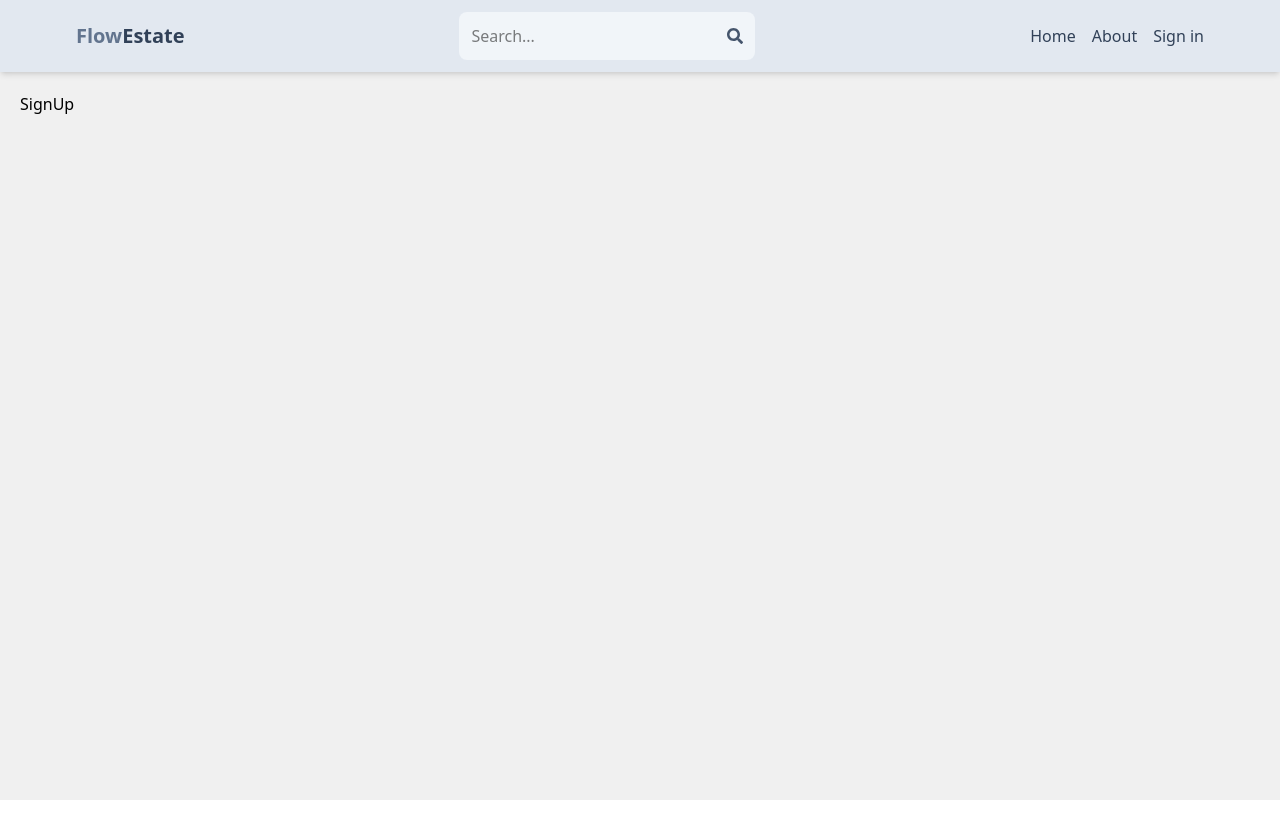
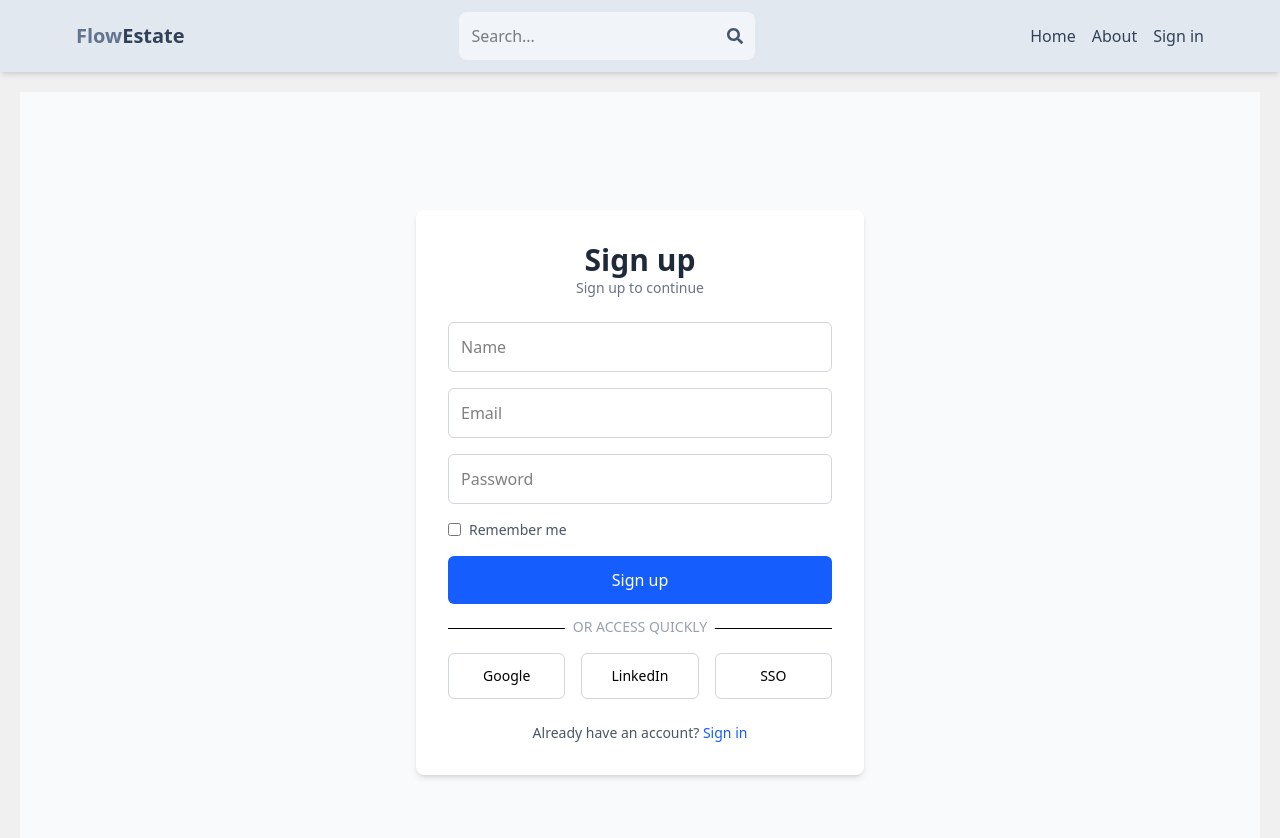
Before and after one commit to farisnasser/Estate-app-MERN, a React (Vite) app in the folder client/: page /sign-up in a window 1280 px wide. Shown: the top 838 px of the page. Before the commit the page ends 800 px from the top, so only its background shows below. Built offline with nearby package versions, Linux system fonts and the light colour scheme.

Commit message:
complete sign up page

```diff
--- a/client/src/pages/SignUp.jsx
+++ b/client/src/pages/SignUp.jsx
@@ -1,11 +1,91 @@
-import React from 'react'
+// import React from 'react'
+
+// function SignUp() {
+//   return (
+//     <div>
+//       <h1 className='text-3xl font-bold text-center'>Sign Up</h1>
+//       <form className='flex flex-col gap-4'>
+//         <input type="text" placeholder='username' className='border-2 border-gray-300 rounded-md p-2' />
+//         <input type="email" placeholder='email' className='border-2 border-gray-300 rounded-md p-2' />
+//         <input type="password" placeholder='password' className='border-2 border-gray-300 rounded-md p-2' />
+//         <button type='submit' className='bg-blue-500 text-white p-2 rounded-md'>Sign Up</button>
+//       </form>
+//     </div>
+//   )
+// }
+
+// export default SignUp
+
+import React from 'react';
 
 function SignUp() {
   return (
-    <div>
-      SignUp
+    <div className="min-h-screen flex items-center justify-center bg-gray-50">
+      <div className="w-full max-w-md bg-white p-8 rounded-lg shadow-md">
+        <div className="text-center mb-6">
+          <h1 className="text-3xl font-bold text-gray-800">Sign up</h1>
+          <p className="text-sm text-gray-500">Sign up to continue</p>
+        </div>
+
+        <form className="space-y-4">
+          <input
+            type="text"
+            placeholder="Name"
+            className="w-full border border-gray-300 rounded-md p-3 focus:outline-none focus:ring-2 focus:ring-blue-500"
+          />
+          <input
+            type="email"
+            placeholder="Email"
+            className="w-full border border-gray-300 rounded-md p-3 focus:outline-none focus:ring-2 focus:ring-blue-500"
+          />
+          <input
+            type="password"
+            placeholder="Password"
+            className="w-full border border-gray-300 rounded-md p-3 focus:outline-none focus:ring-2 focus:ring-blue-500"
+          />
+
+          <div className="flex items-center justify-between">
+            <label className="flex items-center">
+              <input type="checkbox" className="form-checkbox text-blue-500" />
+              <span className="ml-2 text-sm text-gray-600">Remember me</span>
+            </label>
+          </div>
+
+          <button
+            type="submit"
+            className="w-full bg-blue-600 text-white p-3 rounded-md hover:bg-blue-700 transition"
+          >
+            Sign up
+          </button>
+        </form>
+
+        <div className="my-6 border-t text-center relative">
+          <span className="absolute left-1/2 -top-3 transform -translate-x-1/2 bg-white px-2 text-sm text-gray-400">
+            OR ACCESS QUICKLY
+          </span>
+        </div>
+
+        <div className="flex gap-4">
+          <button className="w-full border border-gray-300 p-3 rounded-md text-sm hover:bg-gray-100">
+            Google
+          </button>
+          <button className="w-full border border-gray-300 p-3 rounded-md text-sm hover:bg-gray-100">
+            LinkedIn
+          </button>
+          <button className="w-full border border-gray-300 p-3 rounded-md text-sm hover:bg-gray-100">
+            SSO
+          </button>
+        </div>
+
+        <p className="mt-6 text-sm text-center text-gray-600">
+          Already have an account?{' '}
+          <a href="/sign-in" className="text-blue-600 hover:underline">
+            Sign in
+          </a>
+        </p>
+      </div>
     </div>
-  )
+  );
 }
 
-export default SignUp
+export default SignUp;
```
